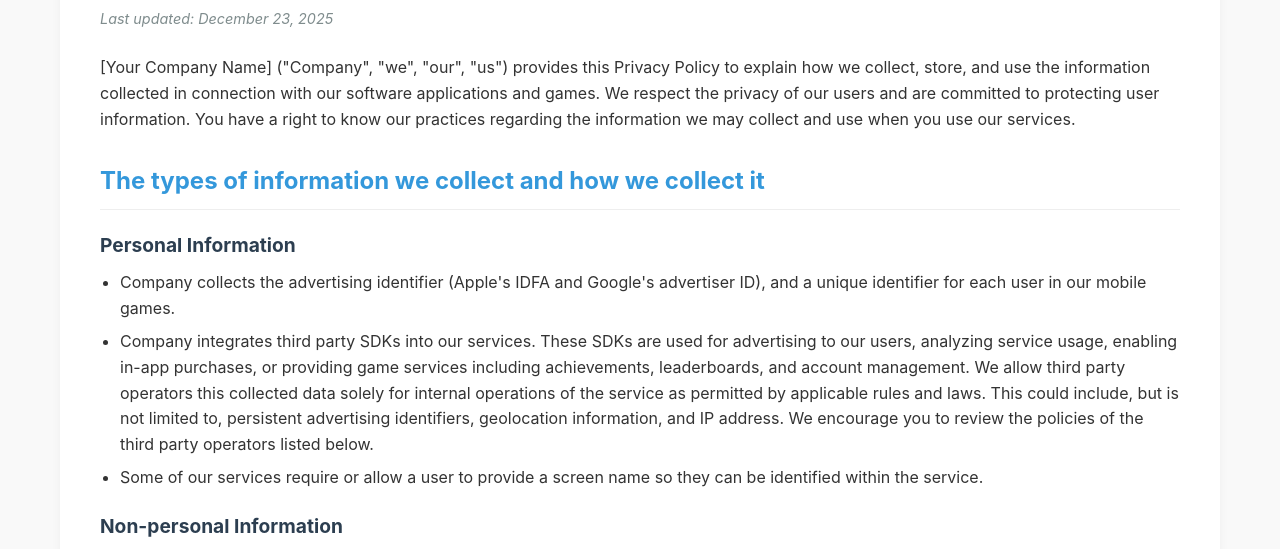
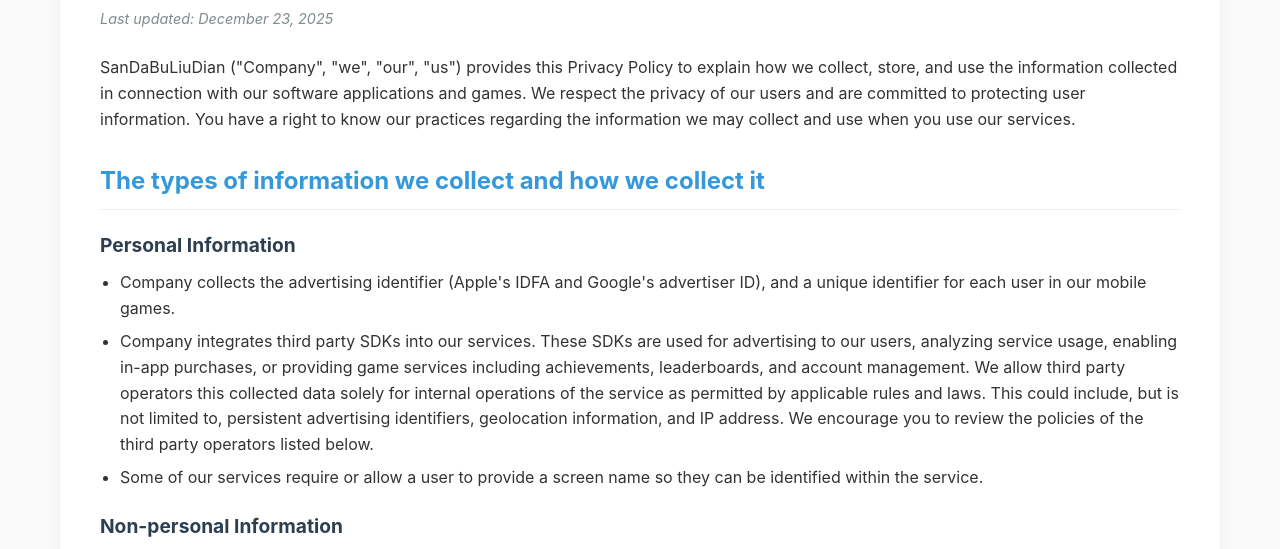
Before and after one commit to BillyWangwzx/privacy, a plain HTML site: page index.html in a window 1280 px wide. Shown: the part 233-782 px from the top of the page. Drawn offline with Linux system fonts and the light colour scheme.

Commit message:
Update index.html

```diff
--- a/index.html
+++ b/index.html
@@ -393,8 +393,8 @@
             console.log('Document loaded, initializing tabs...');
 
             // 初始化变量
-            let companyName = '[Your Company Name]';
-            let companyEmail = '[your-email@example.com]';
+            let companyName = 'SanDaBuLiuDian';
+            let companyEmail = 'xas_xas@126.com';
 
             // 检查URL参数
             const urlParams = new URLSearchParams(window.location.search);
```
